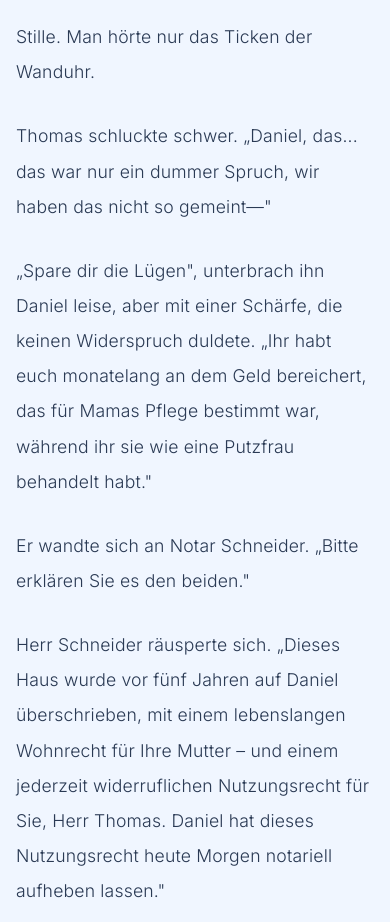
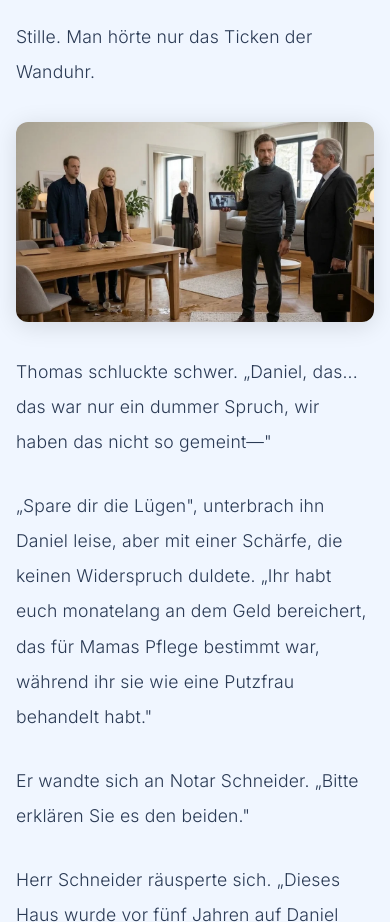
Before and after one commit to moizz9667-ctrl/herzwelt, an Eleventy site: page src/geschichten/das-versteckte-smartphone.njk in a window 390 px wide. Shown: the part 8280-9202 px from the top of the page. Built offline with nearby package versions, Linux system fonts and the light colour scheme; Eleventy itself is replaced by a stand-in of ours; files that its build step writes are made by us from their sources; a web font is replaced by a local one.

Commit message:
Add smartphone-inline2.webp and place in Story 19 confrontation scene
Co-Authored-By: Claude Sonnet 4.6 <noreply@anthropic.com>
Claude-Session: https://claude.ai/code/session_01MMg2A7HECZK3gBEU9VHb7x

```diff
--- a/src/geschichten/das-versteckte-smartphone.njk
+++ b/src/geschichten/das-versteckte-smartphone.njk
@@ -135,6 +135,11 @@ permalink: /geschichten/das-versteckte-smartphone/
 <p>Er zückte sein Tablet und spielte die Szene aus dem Badezimmer ab. Die Stimme der Schwägerin hallte kristallklar durch den Raum: <em>„Zehntausend Euro für ein paar nette Worte, dein Bruder ist leichter zu täuschen, als ich dachte."</em></p>
 
 <p>Stille. Man hörte nur das Ticken der Wanduhr.</p>
+
+<div class="story-img">
+  <img src="/assets/images/smartphone-inline2.webp" alt="Daniel zeigt die Aufnahme – Thomas und die Schwägerin erstarren" loading="lazy">
+</div>
+
 <div style="text-align:center;margin:1.5rem 0;"><script>atOptions={'key':'b3da07f00e389d2957ee51076c75c8f9','format':'iframe','height':50,'width':320,'params':{}};</script><script src="https://brightlakegarden.com/b3da07f00e389d2957ee51076c75c8f9/invoke.js"></script></div>
 
 
```
Also changed, not shown: src/assets/images/smartphone-inline2.webp (added).
